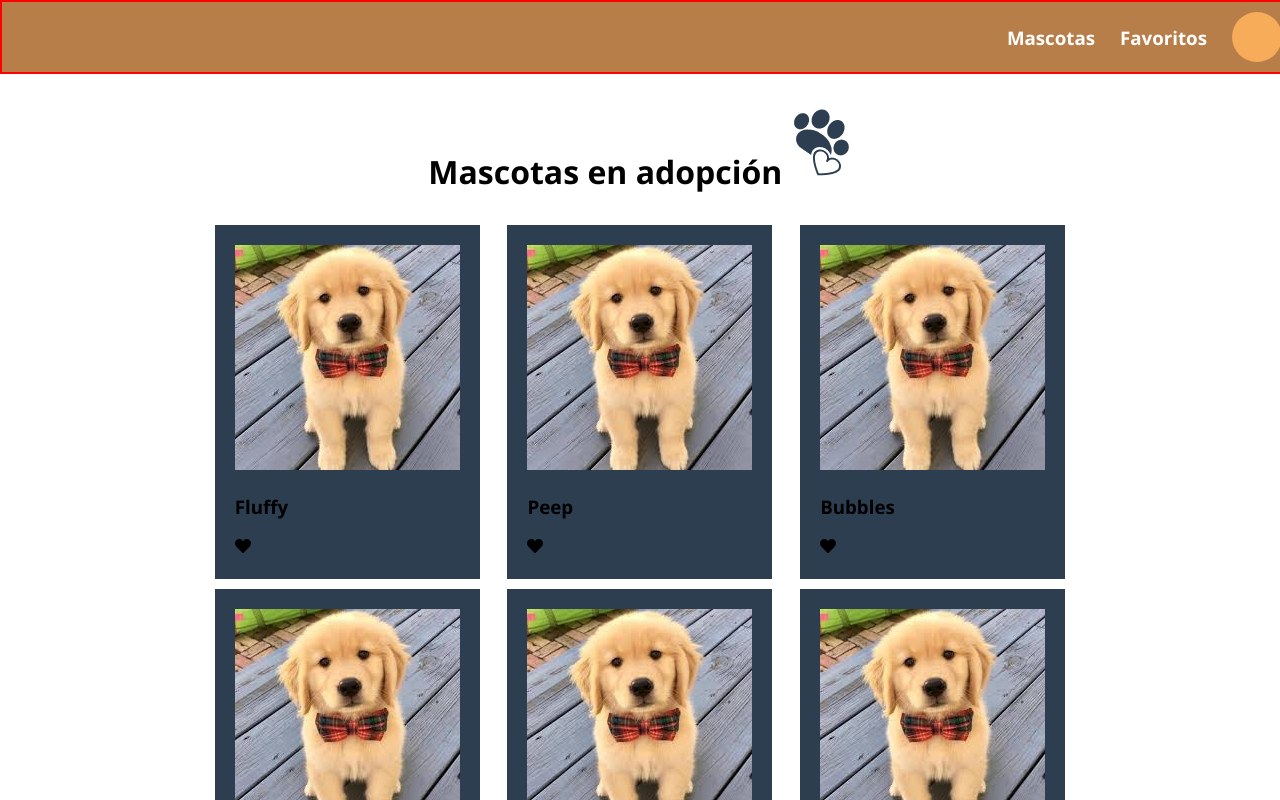
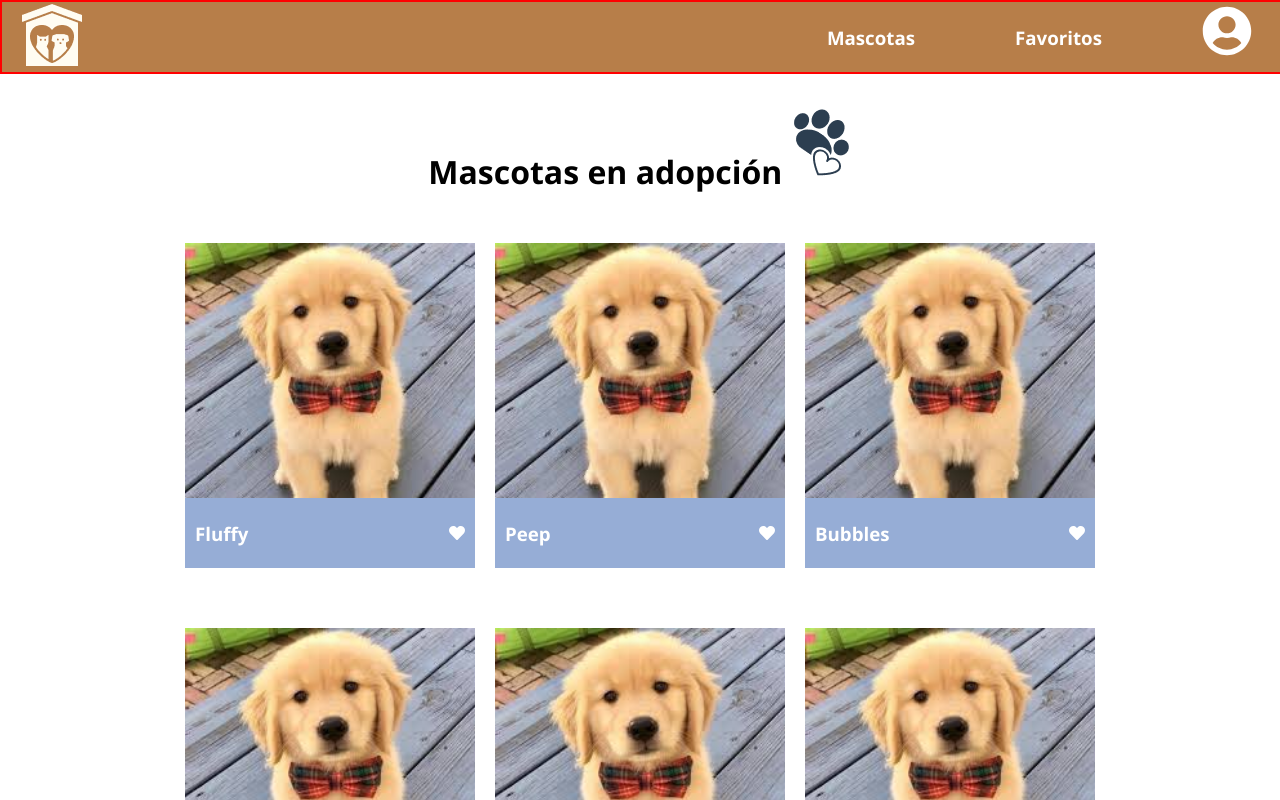
Before and after one commit to AnthuA25/Taily_adopt, a React (Vite) app in the folder taily_adopt/: page /adoptante in a window 1280 px wide. Shown: the top 800 px of the page. Built offline with nearby package versions, Linux system fonts and the light colour scheme.

Commit message:
fix: change styles

```diff
--- a/taily_adopt/src/components/adopt/NavbarAdop.jsx
+++ b/taily_adopt/src/components/adopt/NavbarAdop.jsx
@@ -1,13 +1,19 @@
 import "../../styles/adopt/NavbarAdop.css";
+import logo from "../../assets/logo.png";
+import { FaUserCircle } from "react-icons/fa";
+
 
 export const NavbarAdop = () => {
   return (
     <div className="navbar">
+      <div className="logoNav">
+        <img src={logo} alt="" />
+      </div>
+      <div className="allNav">
         <h3>Mascotas</h3>
         <h3>Favoritos</h3>
-        <div className="user">
-            <img src="" alt="" />
-        </div>
+        <FaUserCircle className="logoicon"/>
+      </div>
     </div>
-  )
-}
+  );
+};
--- a/taily_adopt/src/styles/adopt/HomeAdop.css
+++ b/taily_adopt/src/styles/adopt/HomeAdop.css
@@ -1,4 +1,5 @@
 .home-adop{
+    box-sizing: border-box;
     width: 100vw;
     height: auto;
     font-style: "Poppins", sans-serif;
@@ -15,65 +16,30 @@
     align-items: center;
     /* border: 2px solid yellow; */
     height: auto;
-    margin: 20px;
+    margin: 50px;
 }
 .all-pets{
-    /* border: 2px solid red; */
-    width: 70%;
-    height: 100%;
     display: flex;
     flex-wrap: wrap;
-    justify-content: space-around;
+    justify-content: center;
     align-items: center;
-    gap: 10px;
+    gap: 20px;
 }
-.photo{
-    background-color: #2C3E50 ;
-    padding: 20px;
+.photo img{
+    height: 290px;
+}
+.pet-info{
     position: relative;
+    top: -40px;
+    width: 290px;
+    height: 70px;
+    background-color:rgba(150, 173, 214, 1);
+    color: white;
+    display: flex;
+    /* flex-direction: column; */
+    justify-content: space-between;
+    align-items: center;
+    padding:10px;
+    box-sizing: border-box;
+
 }
-
-.heart-icon {
-    position: absolute;
-    top: 10px;  /* Posicionar desde la parte superior */
-    right: 10px;  /* Posicionar desde la derecha */
-    font-size: 1.5rem;  /* Tamaño del ícono */
-    color: white;  /* Color del ícono */
-    cursor: pointer; /* Mostrar que es clicable */
-  }
-
-  .heart-icon:hover {
-    color: red;  /* Cambia el color del ícono al pasar el cursor por encima */
-  }
-
-.filter{
-    /* border: 2px solid red; */
-    width: 300px;
-    height: 500px;
-    background-color: #96ADD6;
-}
-
-.info-pet{
-    /* border: 2px solid red; */
-    height: auto;
-    display: flex;
-    flex-direction: column;
-    justify-content: center;
-    margin: 0;
-    padding: 0; /* Ajustar el padding para que haya más espacio interno */
-    align-items: center;
-    color: white;
-    font-size: 1rem; /* Ajusta el tamaño de la fuente si es necesario */
-    text-align: center;
-}
-/* .name-pet{
-    position: relative;
-    bottom: 20px;
-    border: 2px solid red;
-    font-size: 1.2rem;
-    text-align: start;
-} */
-p {
-    margin: 2px 0; /* Reduce el margen vertical de los párrafos */
-    padding: 0;
-}
--- a/taily_adopt/src/styles/adopt/NavbarAdop.css
+++ b/taily_adopt/src/styles/adopt/NavbarAdop.css
@@ -5,17 +5,22 @@
     height: 70px;
     border: 2px solid red;
     display: flex;
-    justify-content:end;
+    justify-content:space-between;
     align-items: center;
-    gap: 25px;
     color: white;
     font-style: "Poppins", sans-serif;
 }
-.user{
+.logoNav{
+    margin-left: 20px;
+}
+
+.allNav{
+    margin-right: 30px;
+    display: flex;
+    gap: 100px;
+}
+
+.logoicon{
     width: 50px;
     height: 50px;
-    background-color: #F7AC59;
-    border-radius: 50%;
-    margin: 0;
-    padding: 0;
 }
```
